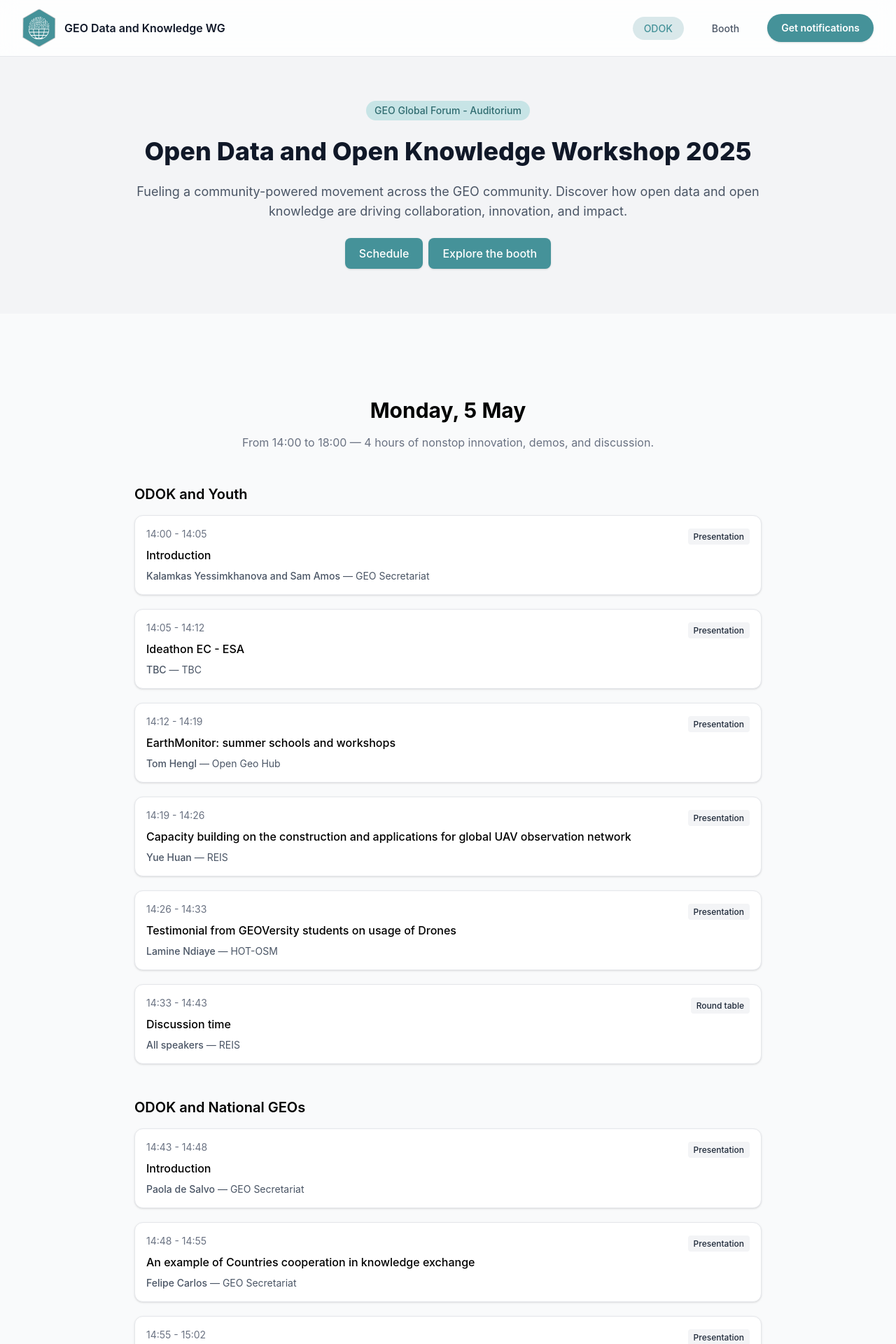
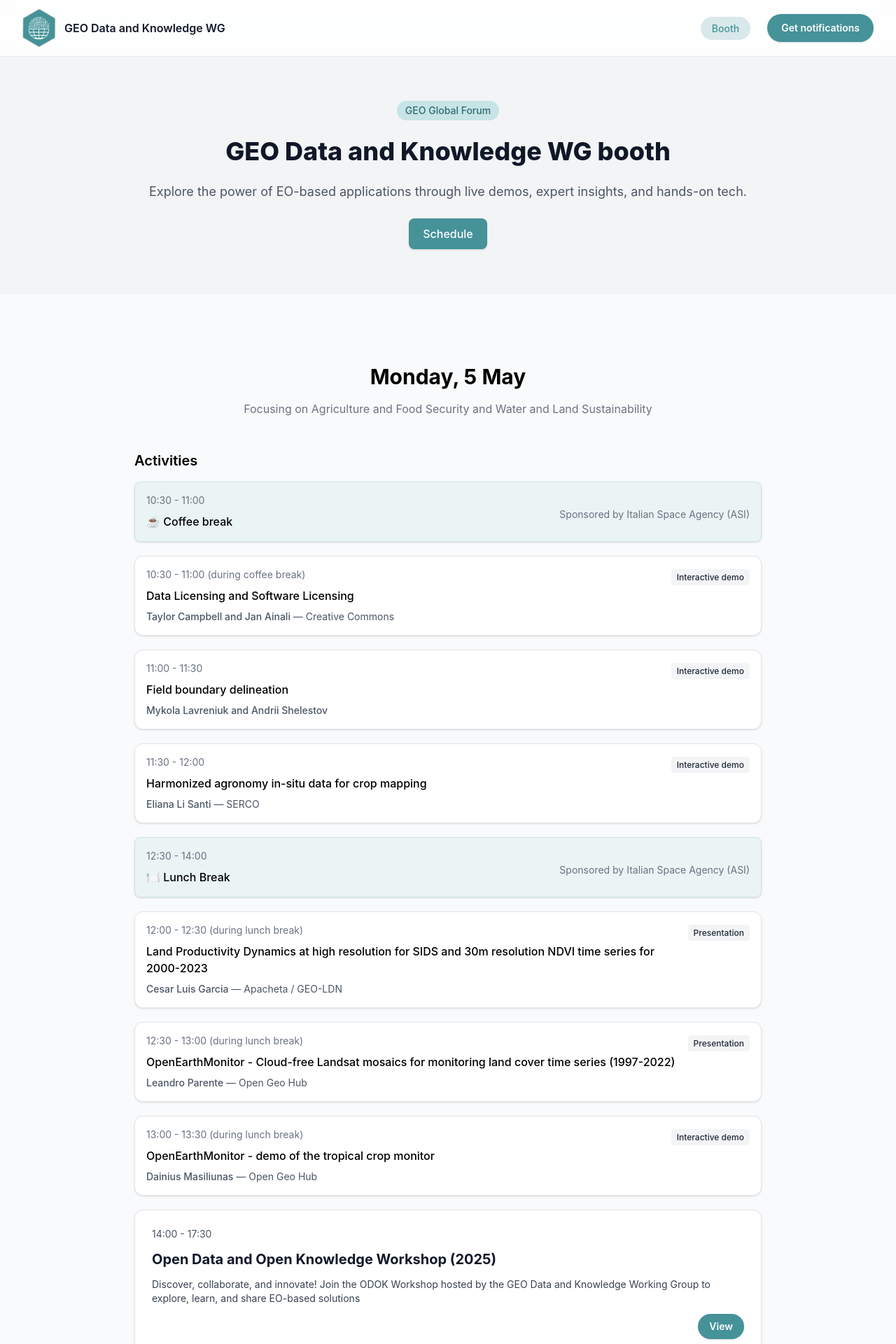
Before and after one commit to geo-knowledge-hub/dkwg-events, a Next.js app: page / in a window 1280 px wide. Shown: the top 1920 px of the page at 70% size. Built offline with nearby package versions, Linux system fonts and the light colour scheme.

Commit message:
content: remove odok page

```diff
--- a/src/app/booth/page.tsx
+++ /dev/null
@@ -1,65 +0,0 @@
-/**
- * This file is part of DKWG-Events.
- *
- * Copyright (C) 2025 GEO Data and Knowledge Working group members.
- *
- * DKWG-Events is free software; you can redistribute it and/or modify it
- * under the terms of the MIT License; see LICENSE file for more details.
- */
-
-import { EventHero, ScheduleSection } from '../../components';
-
-import { BoothSchedule } from '@db/schedule';
-
-export default function BoothPage() {
-  return (
-    <>
-      <EventHero
-        label={'GEO Global Forum'}
-        title={'GEO Data and Knowledge WG booth'}
-        description={
-          'Explore the power of EO-based applications through live demos, expert insights, and hands-on tech.'
-        }
-        booth={false}
-        odok={true}
-      />
-
-      <div id="schedule">
-        <ScheduleSection
-          id={'day-01'}
-          title={BoothSchedule.Day01.title}
-          description={BoothSchedule.Day01.description}
-          data={BoothSchedule.Day01.activities}
-        />
-
-        <ScheduleSection
-          id={'day-02'}
-          title={BoothSchedule.Day02.title}
-          description={BoothSchedule.Day02.description}
-          data={BoothSchedule.Day02.activities}
-        />
-
-        <ScheduleSection
-          id={'day-03'}
-          title={BoothSchedule.Day03.title}
-          description={BoothSchedule.Day03.description}
-          data={BoothSchedule.Day03.activities}
-        />
-
-        <ScheduleSection
-          id={'day-04'}
-          title={BoothSchedule.Day04.title}
-          description={BoothSchedule.Day04.description}
-          data={BoothSchedule.Day04.activities}
-        />
-
-        <ScheduleSection
-          id={'day-05'}
-          title={BoothSchedule.Day05.title}
-          description={BoothSchedule.Day05.description}
-          data={BoothSchedule.Day05.activities}
-        />
-      </div>
-    </>
-  );
-}
--- a/src/app/layout.tsx
+++ b/src/app/layout.tsx
@@ -39,10 +39,7 @@
         <Header
           logoSrc={logoDKWG}
           logoAlt={'GEO Data and Knowledge Working Group logo'}
-          navItems={[
-            { label: 'ODOK', href: '/' },
-            { label: 'Booth', href: '/booth' },
-          ]}
+          navItems={[{ label: 'Booth', href: '/' }]}
         />
 
         {/* Main Content */}
--- a/src/app/page.tsx
+++ b/src/app/page.tsx
@@ -9,29 +9,55 @@
 
 import { EventHero, ScheduleSection } from '../components';
 
-import { ODOKSchedule } from '@db/schedule';
+import { BoothSchedule } from '@db/schedule';
 
-export default function ODOKHomePage() {
+export default function BoothPage() {
   return (
     <>
       <EventHero
-        label={'GEO Global Forum - Auditorium'}
-        title={'Open Data and Open Knowledge Workshop 2025'}
+        label={'GEO Global Forum'}
+        title={'GEO Data and Knowledge WG booth'}
         description={
-          'Fueling a community-powered movement across the GEO community. Discover how open data and open knowledge are driving collaboration, innovation, and impact.'
+          'Explore the power of EO-based applications through live demos, expert insights, and hands-on tech.'
         }
-        booth={true}
+        booth={false}
         odok={false}
       />
 
-      <div id="schedule" className="mt-5">
+      <div id="schedule">
         <ScheduleSection
           id={'day-01'}
-          data={ODOKSchedule}
-          title={'Monday, 5 May'}
-          description={
-            'From 14:00 to 18:00 — 4 hours of nonstop innovation, demos, and discussion.'
-          }
+          title={BoothSchedule.Day01.title}
+          description={BoothSchedule.Day01.description}
+          data={BoothSchedule.Day01.activities}
+        />
+
+        <ScheduleSection
+          id={'day-02'}
+          title={BoothSchedule.Day02.title}
+          description={BoothSchedule.Day02.description}
+          data={BoothSchedule.Day02.activities}
+        />
+
+        <ScheduleSection
+          id={'day-03'}
+          title={BoothSchedule.Day03.title}
+          description={BoothSchedule.Day03.description}
+          data={BoothSchedule.Day03.activities}
+        />
+
+        <ScheduleSection
+          id={'day-04'}
+          title={BoothSchedule.Day04.title}
+          description={BoothSchedule.Day04.description}
+          data={BoothSchedule.Day04.activities}
+        />
+
+        <ScheduleSection
+          id={'day-05'}
+          title={BoothSchedule.Day05.title}
+          description={BoothSchedule.Day05.description}
+          data={BoothSchedule.Day05.activities}
         />
       </div>
     </>
```
